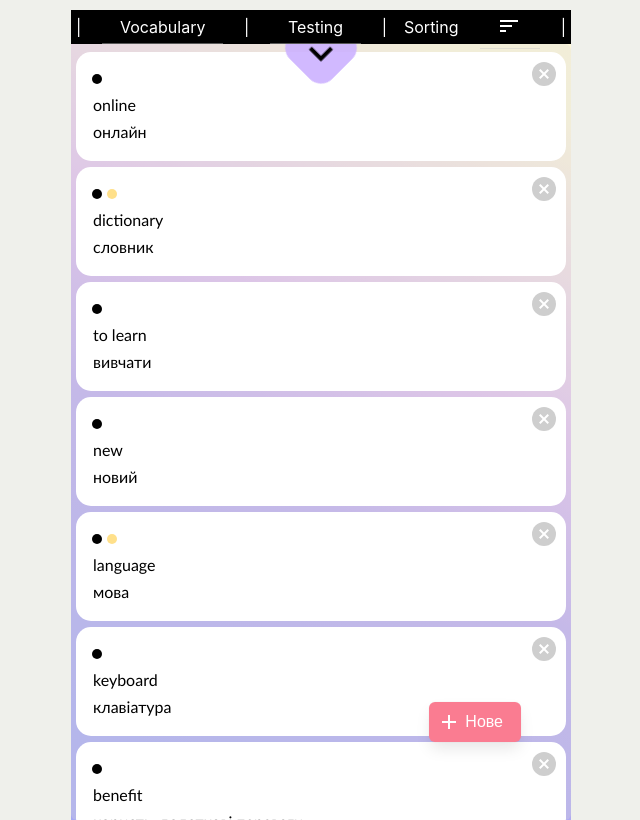
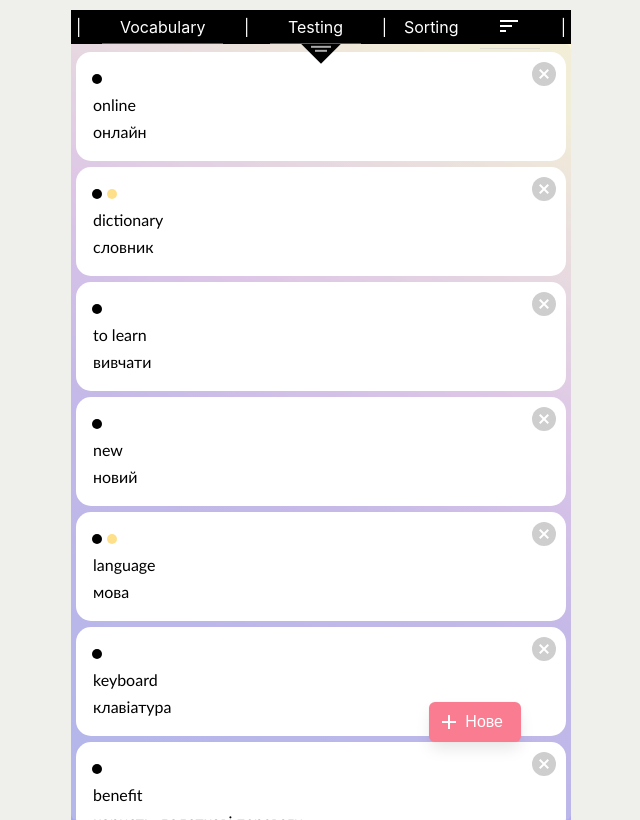
Before and after one commit to hustle2live/Vocabulary-App, a React (Create React App) app: page /#/ in a window 1280 px wide. Shown: the whole page, without its empty margins (319-959 px from the left). Built offline with nearby package versions, Linux system fonts and the light colour scheme.

Commit message:
change expand button

```diff
--- a/src/components/Vocabulary/Vocabulary.jsx
+++ b/src/components/Vocabulary/Vocabulary.jsx
@@ -146,7 +146,14 @@ export const Vocabulary = () => {
          </div>
 
          <div className="buttons">
-            <div href="" className="button is-primary">
+            <div
+               className="button is-primary"
+               onClick={(e) => {
+                  e.currentTarget.parentNode.parentNode.classList.remove(
+                     styles.expanded,
+                  );
+               }}
+            >
                Ok, Got it!
             </div>
             <div href="" className="button is-link">
@@ -159,13 +166,7 @@ export const Vocabulary = () => {
             onClick={(e) => {
                e.currentTarget.parentNode.classList.toggle(styles.expanded);
             }}
-         >
-            <span className="icon-text">
-               <span className="icon is-large">
-                  <Icon path={mdiChevronDown} rotate={-45} size={3} />
-               </span>
-            </span>
-         </div>
+         ></div>
       </div>
    );
 
--- a/src/components/Vocabulary/Vocabulary.module.scss
+++ b/src/components/Vocabulary/Vocabulary.module.scss
@@ -20,17 +20,22 @@
       padding: 10px;
       margin: 10px;
       transform: translateY(-100%);
+      z-index: 1;
+
+      // clear: both;
       // transition: all 700ms;
-      z-index: 1;
-      clear: both;
 
       &.expanded {
          position: relative;
-         clear: both;
+         // clear: both;
          // margin-top: 0;
 
          transform: translateY(0%);
          // transform: translateY(100%);
+
+         .instructions__btn_expand {
+            border-top: 20px solid global.$bg-primary-08;
+         }
       }
 
       ul {
@@ -47,22 +52,41 @@
       }
 
       &__btn_expand {
+         position: absolute;
          display: block;
          box-sizing: border-box;
-         height: 60px;
-         width: 60px;
-         position: absolute;
-         bottom: 0;
+         width: 0;
+         height: 0;
+         border-left: 20px solid transparent;
+         border-right: 20px solid transparent;
+         border-top: 20px solid global.$menu-secondary;
+
+         bottom: -2px;
          left: 50%;
-         transform: translate(-50%, 40%) rotate(45deg);
-         background: global.$bg-primary-08;
-         opacity: 1;
-         border-radius: 1rem;
+         transform: translate(-50%, 40%);
          z-index: 1;
-         padding-left: 10px;
-         padding-top: 10px;
-         padding-right: 4px;
-         padding-bottom: 4px;
+         cursor: pointer;
+
+         &:hover::before,
+         &:hover::after {
+            background: #fff;
+         }
+
+         &::before,
+         &::after {
+            position: absolute;
+            transform: translate(-50%, -18px);
+            display: block;
+            content: '';
+            width: 20px;
+            height: 1.4px;
+            background: #aaa;
+            z-index: 4;
+         }
+         &::before {
+            transform: translate(-50%, -14px);
+            width: 12px;
+         }
       }
    }
 
```
Also changed, not shown: src/_variables.scss (+0 -13 lines).
